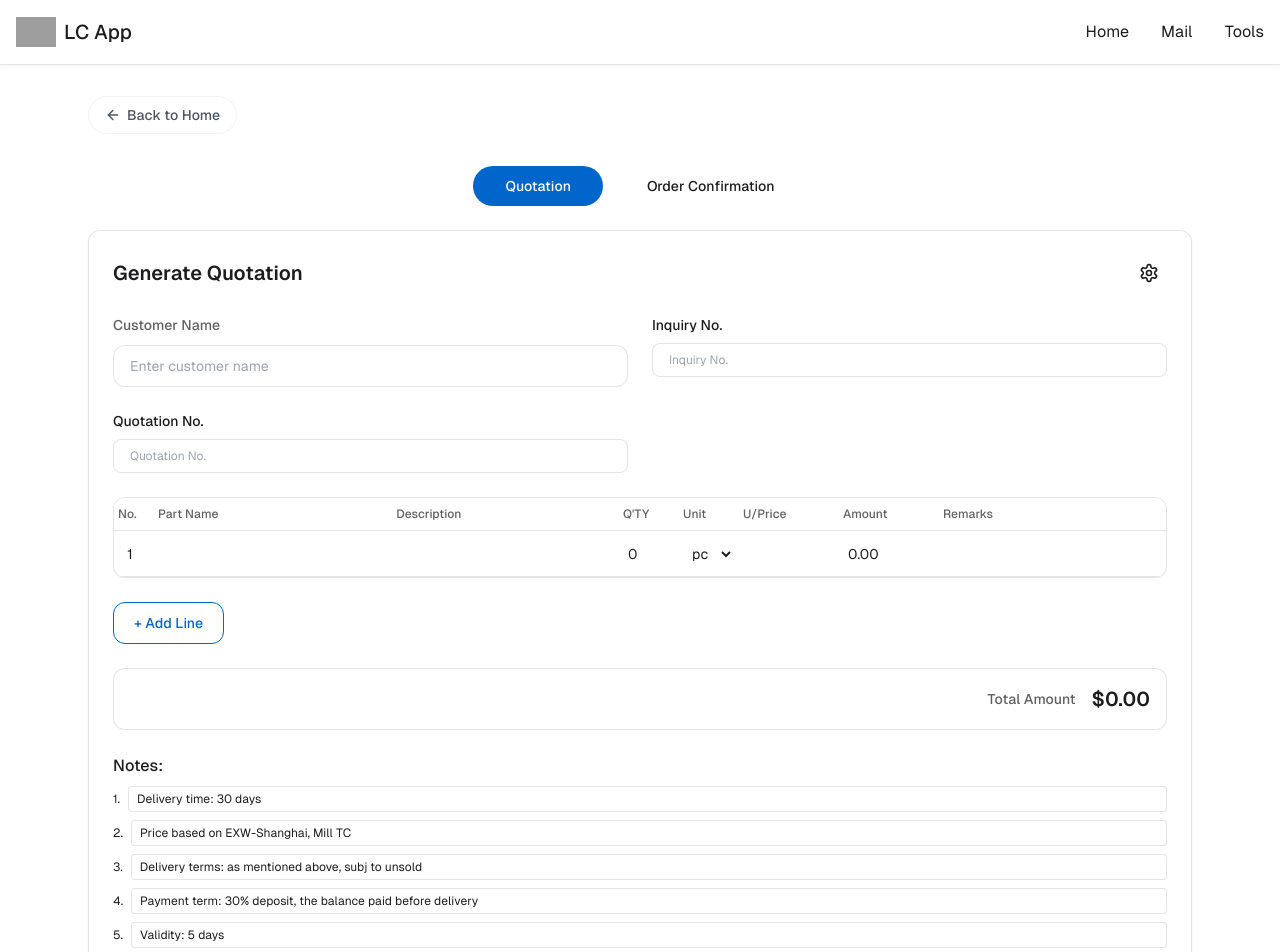
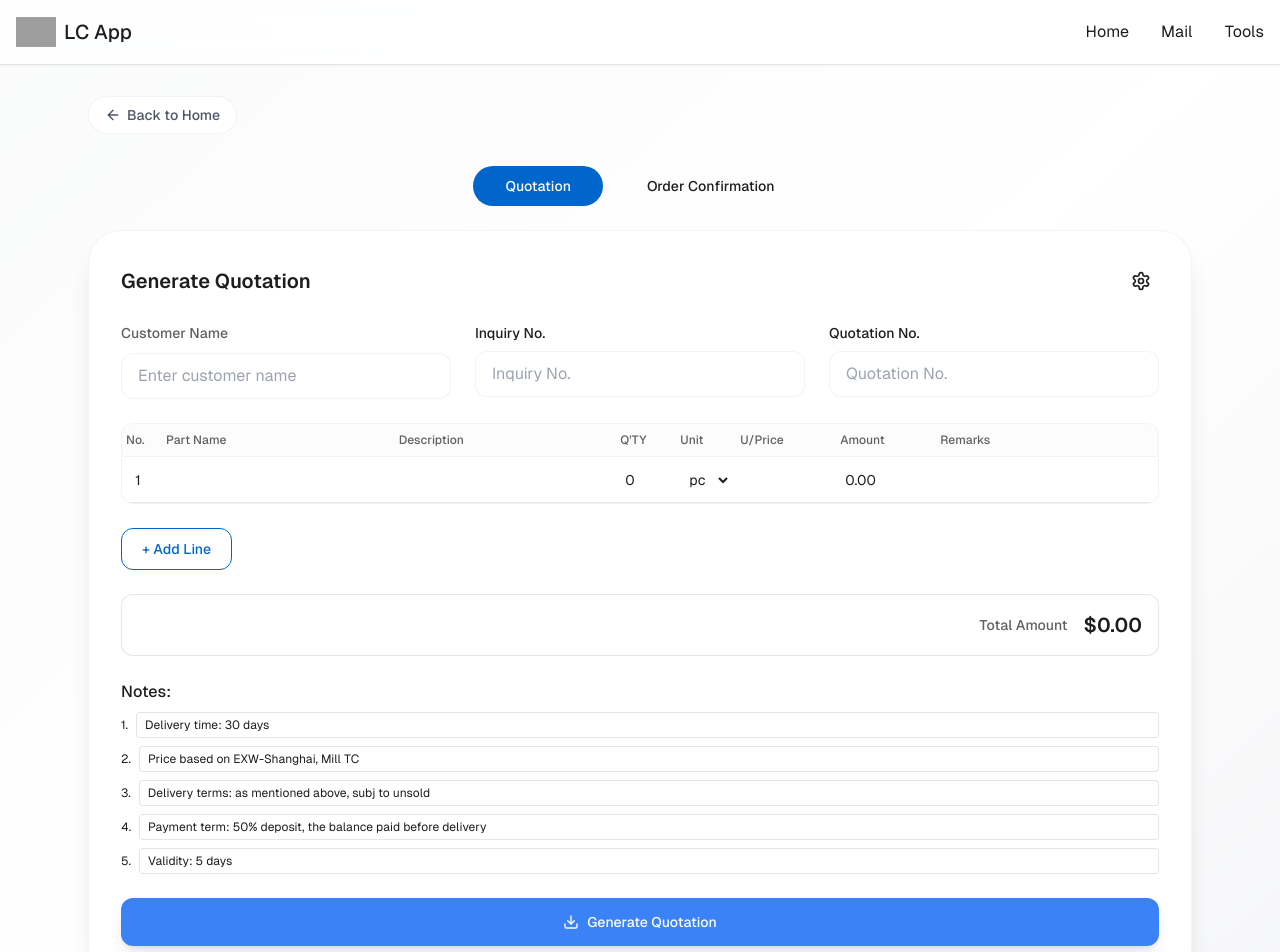
Before and after one commit to luocompany/luosir, a Next.js app: page /quotation in a window 1280 px wide. Shown: the top 952 px of the page. Built offline with nearby package versions, Linux system fonts and the light colour scheme; grey boxes are pictures that could not be loaded.

Commit message:
报价表-15-样式

```diff
--- a/app/quotation/page.tsx
+++ b/app/quotation/page.tsx
@@ -60,7 +60,7 @@ export default function Quotation() {
       'Delivery time: 30 days',
       'Price based on EXW-Shanghai, Mill TC',
       'Delivery terms: as mentioned above, subj to unsold',
-      'Payment term: 30% deposit, the balance paid before delivery',
+      'Payment term: 50% deposit, the balance paid before delivery',
       'Validity: 5 days'
     ]
   });
@@ -148,7 +148,8 @@ export default function Quotation() {
   };
 
   return (
-    <div className="min-h-screen flex flex-col bg-[var(--background)]">
+    <div className="min-h-screen flex flex-col bg-gradient-to-br from-gray-50/90 via-white/60 to-gray-100/90
+                    dark:from-gray-900 dark:via-gray-800/80 dark:to-gray-900/90">
       <Navbar />
       <div className="w-full max-w-6xl mx-auto px-6 py-10 mt-14 flex-grow">
         {/* 返回按钮 */}
@@ -191,7 +192,10 @@ export default function Quotation() {
         </div>
 
         {/* 主要内容区域 */}
-        <div className="bg-[var(--card-bg)] shadow-sm border border-[var(--card-border)] rounded-xl p-6">
+        <div className="bg-white/95 dark:bg-gray-800/95 backdrop-blur-2xl
+                shadow-xl border border-gray-200/50 dark:border-gray-700/50
+                rounded-[2rem] p-6 sm:p-8
+                hover:shadow-2xl transition-all duration-500">
           {activeTab === 'quotation' ? (
             <div className="space-y-6">
               <div className="flex justify-between items-center">
@@ -207,7 +211,7 @@ export default function Quotation() {
               </div>
               <form onSubmit={handleSubmit} className="space-y-6">
                 {/* 基本信息 */}
-                <div className="grid grid-cols-1 md:grid-cols-2 gap-6">
+                <div className="grid grid-cols-1 md:grid-cols-3 gap-6">
                   <div className="space-y-2.5">
                     <label className="block text-sm font-medium text-[var(--foreground)] opacity-70">
                       Customer Name
@@ -216,10 +220,14 @@ export default function Quotation() {
                       type="text"
                       value={quotationData.to}
                       onChange={e => setQuotationData(prev => ({ ...prev, to: e.target.value }))}
-                      className="w-full px-4 py-2.5 rounded-xl border border-[var(--card-border)]
-                                bg-[var(--background)] text-sm transition-all
-                                focus:ring-2 focus:ring-[var(--blue-accent)] focus:ring-opacity-50
-                                focus:border-[var(--blue-accent)] outline-none"
+                      className="w-full px-4 py-2.5 rounded-xl
+                                bg-white/50 dark:bg-gray-900/50
+                                border border-gray-200/50 dark:border-gray-700/50
+                                focus:ring-2 focus:ring-blue-500/30 dark:focus:ring-blue-500/30
+                                focus:border-blue-500/30 dark:focus:border-blue-500/30
+                                placeholder:text-gray-400 dark:placeholder:text-gray-500
+                                text-gray-900 dark:text-gray-100
+                                outline-none transition-all"
                       placeholder="Enter customer name"
                     />
                   </div>
@@ -229,7 +237,14 @@ export default function Quotation() {
                       type="text"
                       value={quotationData.inquiryNo}
                       onChange={e => setQuotationData(prev => ({ ...prev, inquiryNo: e.target.value }))}
-                      className="w-full px-4 py-2 rounded-lg border border-[var(--card-border)] bg-[var(--background)] text-xs"
+                      className="w-full px-4 py-2.5 rounded-xl
+                                bg-white/50 dark:bg-gray-900/50
+                                border border-gray-200/50 dark:border-gray-700/50
+                                focus:ring-2 focus:ring-blue-500/30 dark:focus:ring-blue-500/30
+                                focus:border-blue-500/30 dark:focus:border-blue-500/30
+                                placeholder:text-gray-400 dark:placeholder:text-gray-500
+                                text-gray-900 dark:text-gray-100
+                                outline-none transition-all"
                       placeholder="Inquiry No."
                     />
                   </div>
@@ -239,7 +254,14 @@ export default function Quotation() {
                       type="text"
                       value={quotationData.quotationNo}
                       onChange={e => setQuotationData(prev => ({ ...prev, quotationNo: e.target.value }))}
-                      className="w-full px-4 py-2 rounded-lg border border-[var(--card-border)] bg-[var(--background)] text-xs"
+                      className="w-full px-4 py-2.5 rounded-xl
+                                bg-white/50 dark:bg-gray-900/50
+                                border border-gray-200/50 dark:border-gray-700/50
+                                focus:ring-2 focus:ring-blue-500/30 dark:focus:ring-blue-500/30
+                                focus:border-blue-500/30 dark:focus:border-blue-500/30
+                                placeholder:text-gray-400 dark:placeholder:text-gray-500
+                                text-gray-900 dark:text-gray-100
+                                outline-none transition-all"
                       placeholder="Quotation No."
                     />
                   </div>
@@ -247,8 +269,11 @@ export default function Quotation() {
 
                 {/* 添加设置弹窗 */}
                 {showSettings && (
-                  <div className="fixed inset-0 bg-black/50 flex items-center justify-center z-50">
-                    <div className="bg-[var(--card-bg)] rounded-xl p-6 w-full max-w-md m-4">
+                  <div className="fixed inset-0 bg-black/50 dark:bg-black/70 backdrop-blur-sm flex items-center justify-center z-50">
+                    <div className="bg-white/95 dark:bg-gray-800/95 backdrop-blur-2xl
+                                    rounded-2xl p-6 w-full max-w-md m-4
+                                    border border-gray-200/50 dark:border-gray-700/50
+                                    shadow-xl">
                       <h3 className="text-lg font-semibold mb-4">Settings</h3>
                       <div className="space-y-4">
                         <div className="space-y-2">
@@ -257,7 +282,14 @@ export default function Quotation() {
                             type="date"
                             value={settings.date}
                             onChange={e => setSettings(prev => ({ ...prev, date: e.target.value }))}
-                            className="w-full px-4 py-2 rounded-lg border border-[var(--card-border)] bg-[var(--background)]"
+                            className="w-full px-4 py-2.5 rounded-xl
+                                      bg-white/50 dark:bg-gray-900/50
+                                      border border-gray-200/50 dark:border-gray-700/50
+                                      focus:ring-2 focus:ring-blue-500/30 dark:focus:ring-blue-500/30
+                                      focus:border-blue-500/30 dark:focus:border-blue-500/30
+                                      placeholder:text-gray-400 dark:placeholder:text-gray-500
+                                      text-gray-900 dark:text-gray-100
+                                      outline-none transition-all"
                           />
                         </div>
                         <div className="space-y-2">
@@ -265,7 +297,14 @@ export default function Quotation() {
                           <select
                             value={settings.from}
                             onChange={e => setSettings(prev => ({ ...prev, from: e.target.value }))}
-                            className="w-full px-4 py-2 rounded-lg border border-[var(--card-border)] bg-[var(--background)]"
+                            className="w-full px-4 py-2.5 rounded-xl
+                                      bg-white/50 dark:bg-gray-900/50
+                                      border border-gray-200/50 dark:border-gray-700/50
+                                      focus:ring-2 focus:ring-blue-500/30 dark:focus:ring-blue-500/30
+                                      focus:border-blue-500/30 dark:focus:border-blue-500/30
+                                      placeholder:text-gray-400 dark:placeholder:text-gray-500
+                                      text-gray-900 dark:text-gray-100
+                                      outline-none transition-all"
                           >
                             <option value="Roger">Roger</option>
                             <option value="Sharon">Sharon</option>
@@ -279,7 +318,14 @@ export default function Quotation() {
                           <select
                             value={settings.currency}
                             onChange={e => setSettings(prev => ({ ...prev, currency: e.target.value }))}
-                            className="w-full px-4 py-2 rounded-lg border border-[var(--card-border)] bg-[var(--background)]"
+                            className="w-full px-4 py-2.5 rounded-xl
+                                      bg-white/50 dark:bg-gray-900/50
+                                      border border-gray-200/50 dark:border-gray-700/50
+                                      focus:ring-2 focus:ring-blue-500/30 dark:focus:ring-blue-500/30
+                                      focus:border-blue-500/30 dark:focus:border-blue-500/30
+                                      placeholder:text-gray-400 dark:placeholder:text-gray-500
+                                      text-gray-900 dark:text-gray-100
+                                      outline-none transition-all"
                           >
                             <option value="USD">USD</option>
                             <option value="EUR">EUR</option>
@@ -314,10 +360,12 @@ export default function Quotation() {
                 )}
 
                 {/* 商品列表 */}
-                <div className="overflow-x-auto rounded-xl border border-[var(--card-border)] bg-[var(--background)]">
+                <div className="overflow-x-auto rounded-xl border border-gray-200/50 dark:border-gray-700/50
+                        bg-white/50 dark:bg-gray-900/50 backdrop-blur-sm">
                   <table className="w-full min-w-[800px]">
                     <thead>
-                      <tr className="border-b border-[var(--card-border)] bg-[var(--background)]">
+                      <tr className="border-b border-gray-200/50 dark:border-gray-700/50
+                                     bg-gray-50/50 dark:bg-gray-800/50">
                         <th className="py-2 px-1 text-left text-xs font-medium opacity-70" style={{ width: '40px' }}>No.</th>
                         <th className="py-2 px-1 text-left text-xs font-medium opacity-70" style={{ minWidth: '80px' }}>Part Name</th>
                         <th className="py-2 px-1 text-left text-xs font-medium opacity-70" style={{ minWidth: '120px' }}>Description</th>
@@ -520,11 +568,13 @@ export default function Quotation() {
                 {/* 生成按钮 */}
                 <button
                   type="submit"
-                  className="w-full mt-8 px-6 py-3.5 rounded-xl bg-[var(--blue-accent)]
-                           text-white font-medium hover:opacity-90 transition-all
-                           focus:ring-2 focus:ring-[var(--blue-accent)] focus:ring-opacity-50
-                           flex items-center justify-center gap-2 text-sm shadow-lg
-                           hover:shadow-xl active:scale-[0.98]"
+                  className="w-full px-6 py-3.5 rounded-xl
+                            bg-blue-500 hover:bg-blue-600 dark:bg-blue-600 dark:hover:bg-blue-700
+                            text-white font-medium
+                            transition-all duration-200
+                            focus:ring-2 focus:ring-blue-500/30 dark:focus:ring-blue-500/30
+                            shadow-lg hover:shadow-xl active:scale-[0.98]
+                            flex items-center justify-center gap-2 text-sm"
                 >
                   <Download className="h-4 w-4" />
                   Generate Quotation
```
